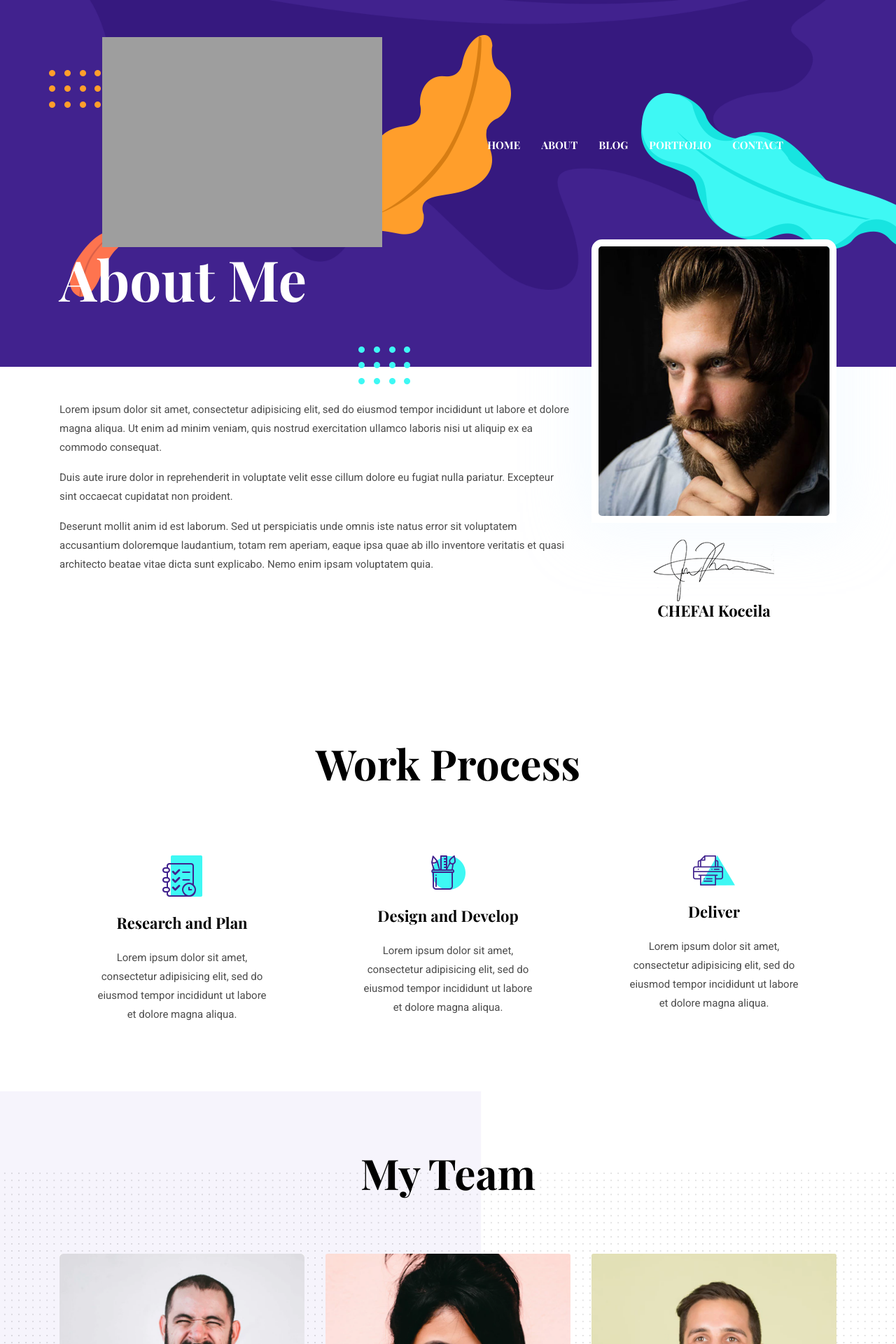
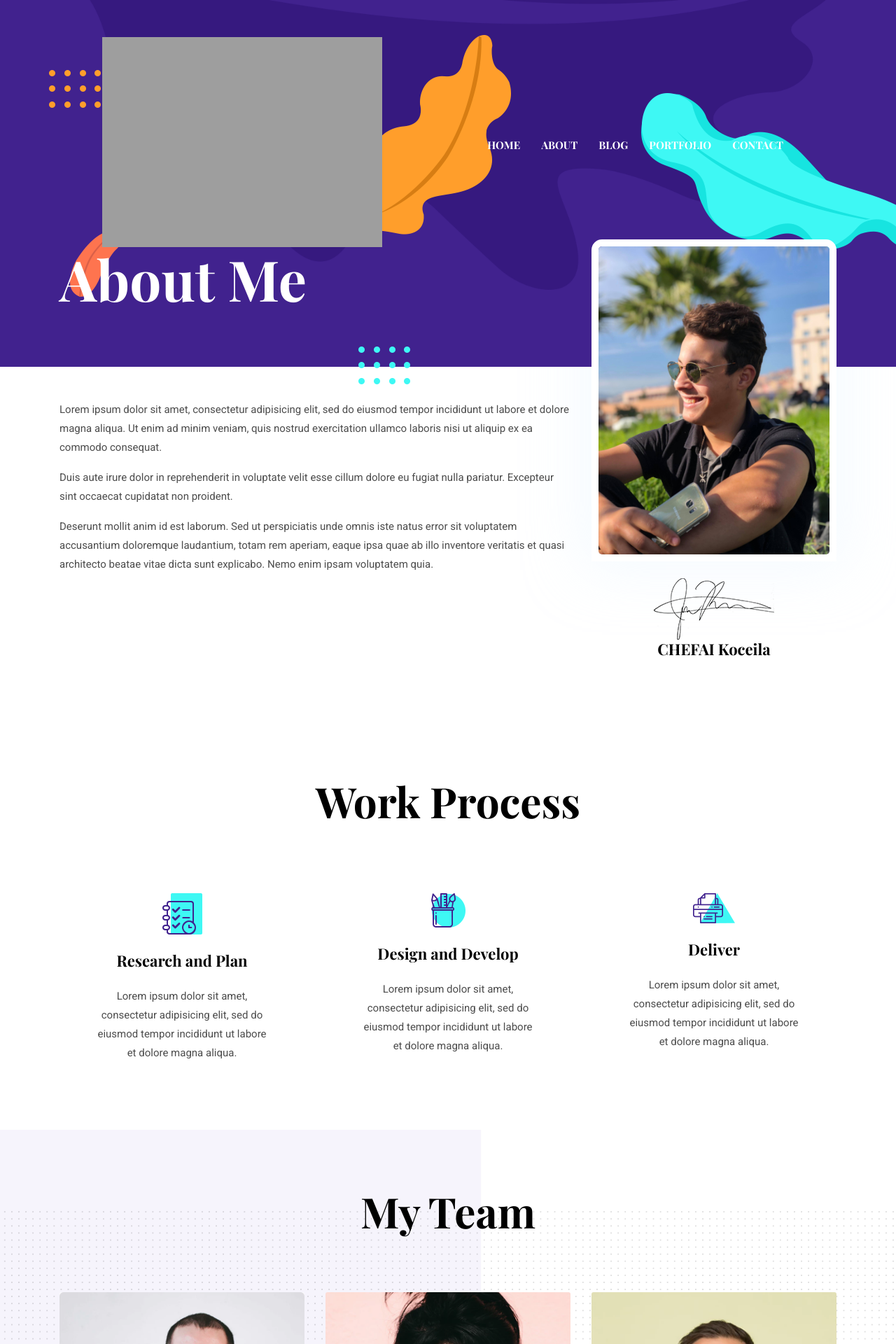
Before and after one commit to koceilachefai/koo, a Jekyll site: the page built from _pages/about.md, in a window 1280 px wide. Shown: the top 1920 px of the page at 70% size. Built offline with Jekyll 4.4.1, drawn with Linux system fonts in a browser that asks for light colours.

Commit message:
Updated 2 files via CloudCannon

```diff
--- a/_pages/about.md
+++ b/_pages/about.md
@@ -2,7 +2,7 @@
 layout: about
 title: About Me
 author: CHEFAI Koceila
-image: assets/images/about/author.jpg
+image: /uploads/1.jpg
 signature: assets/images/about/signature.png
 ---
 
```
Also changed, not shown: uploads/1.jpg (added).
